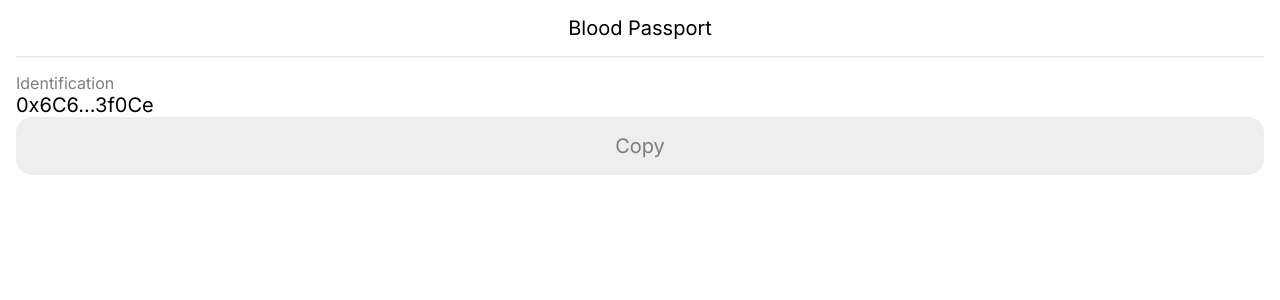
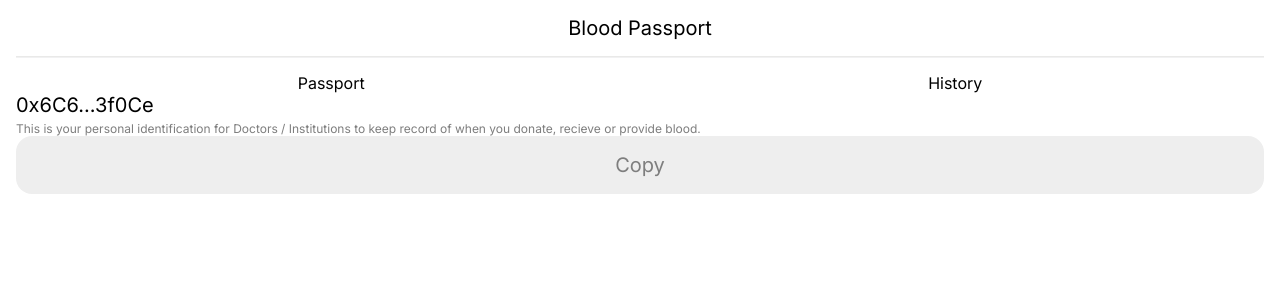
Before and after one commit to JAhimaz/APU_dEVMatch_2024, a Next.js app in the folder client/: page / in a window 1280 px wide. Shown: the top 300 px of the page. Built offline with nearby package versions, Linux system fonts and the light colour scheme.

Commit message:
!'
wewq]
::/feat: selector

```diff
--- /dev/null
+++ b/client/src/components/Atoms/Selector/Selector.module.scss
@@ -0,0 +1,18 @@
+.selector {
+  display: flex;
+  flex-direction: row;
+  width: 100%;
+  justify-content: space-around;
+}
+
+.selected, .option {
+
+}
+
+.selected {
+
+}
+
+.option {
+
+}
--- /dev/null
+++ b/client/src/components/Atoms/Selector/Selector.tsx
@@ -0,0 +1,34 @@
+"use client";
+import React, { FC, useState } from "react";
+import styles from './Selector.module.scss';
+
+type SelectorProps = {
+  options: string[];
+  selectedValue: (value: string) => void;
+}
+
+const Selector: FC<SelectorProps> = ({ options, selectedValue }) => {
+
+  const [selected, setSelected] = useState<string>(options[0]);
+
+  const handleSelect = (value: string) => {
+    setSelected(value);
+    selectedValue(value);
+  }
+
+  return (
+    <div className={styles.selector}>
+      {options.map((option, index) => (
+        <div
+          key={index}
+          className={selected === option ? styles.selected : styles.option}
+          onClick={() => handleSelect(option)}
+        >
+          {option}
+        </div>
+      ))}
+    </div>
+  )
+}
+
+export default Selector;
--- a/client/src/components/Atoms/Text/Texts.tsx
+++ b/client/src/components/Atoms/Text/Texts.tsx
@@ -4,23 +4,27 @@ import React, { CSSProperties, FC, HTMLAttributes, ReactNode } from 'react';
 type TextsProps = HTMLAttributes<HTMLSpanElement> & {
   children: ReactNode;
   color?: string;
-  fontSize?: "xs" | "sm" | "md" | "lg" | "xl" | "headline";
+  fontSize?: "xxs" | "xs" | "sm" | "md" | "lg" | "xl" | "headline";
   className?: string;
   style?: CSSProperties;
   weight?: "normal" | "bold" | "semi-bold" | "light";
   italics?: boolean;
   align?: "left" | "center" | "right";
   concat?: boolean;
+  bottomSpace?: string;
+  width?: string;
 }
 
-const Texts: FC<TextsProps> = ({ children, color = "var(--text);", fontSize, className, style, weight, italics, align, concat }) => {
+const Texts: FC<TextsProps> = ({ children, color = "var(--text);", fontSize, className, style, weight, italics, align, concat, bottomSpace, width }) => {
   return (
     <span
     className={className}
     style={{
       color,
-      width: '100%',
-      fontSize: fontSize === "xs" ? "1rem" : // 12px
+      width: width ?? '100%',
+      fontSize:
+                fontSize === "xxs" ? "0.75rem" : // 12px
+                fontSize === "xs" ? "1rem" : // 12px
                 fontSize === "sm" ? "1.25rem" : // 16px
                 fontSize === "md" ? "1.5rem" : // 20px
                 fontSize === "lg" ? "2rem" : // 32px
@@ -29,6 +33,7 @@ const Texts: FC<TextsProps> = ({ children, color = "var(--text);", fontSize, cla
       fontWeight: weight,
       fontStyle: italics ? "italic" : "normal",
       textAlign: align,
+      marginBottom: bottomSpace,
       ...style,
     }}
     >
--- a/client/src/components/Passport/Passport.tsx
+++ b/client/src/components/Passport/Passport.tsx
@@ -4,15 +4,23 @@ import styles from './Passport.module.scss';
 import Texts from "../Atoms/Text/Texts";
 import Divider from "../Atoms/Divider/Divider";
 import Button from "../Atoms/Button/Button";
+import Selector from "../Atoms/Selector/Selector";
 
 const Passport: FC = () => {
   return (
     <section className={styles.passportSect}>
       <Texts fontSize="sm" align="center">Blood Passport</Texts>
       <Divider />
+      <Selector
+      options={[
+        "Passport",
+        "History"
+      ]}
+      selectedValue={(value) => console.log(value)}
+      />
       {/* Here we include the Selector to see History or Passport */}
-      <Texts fontSize="xs" align="left" color="var(--subtext)">Identification</Texts>
-      <Texts fontSize="sm" align="left" concat>0x6C66E1429B34F82fFe64080313AC1C008C23f0Ce</Texts>
+      <Texts fontSize="sm" align="left" concat bottomSpace="0.25rem">0x6C66E1429B34F82fFe64080313AC1C008C23f0Ce</Texts>
+      <Texts fontSize="xxs" align="left" width="80%" color="var(--subtext)">This is your personal identification for Doctors / Institutions to keep record of when you donate, recieve or provide blood.</Texts>
       <Button text="Copy"  />
 
     </section>
```
